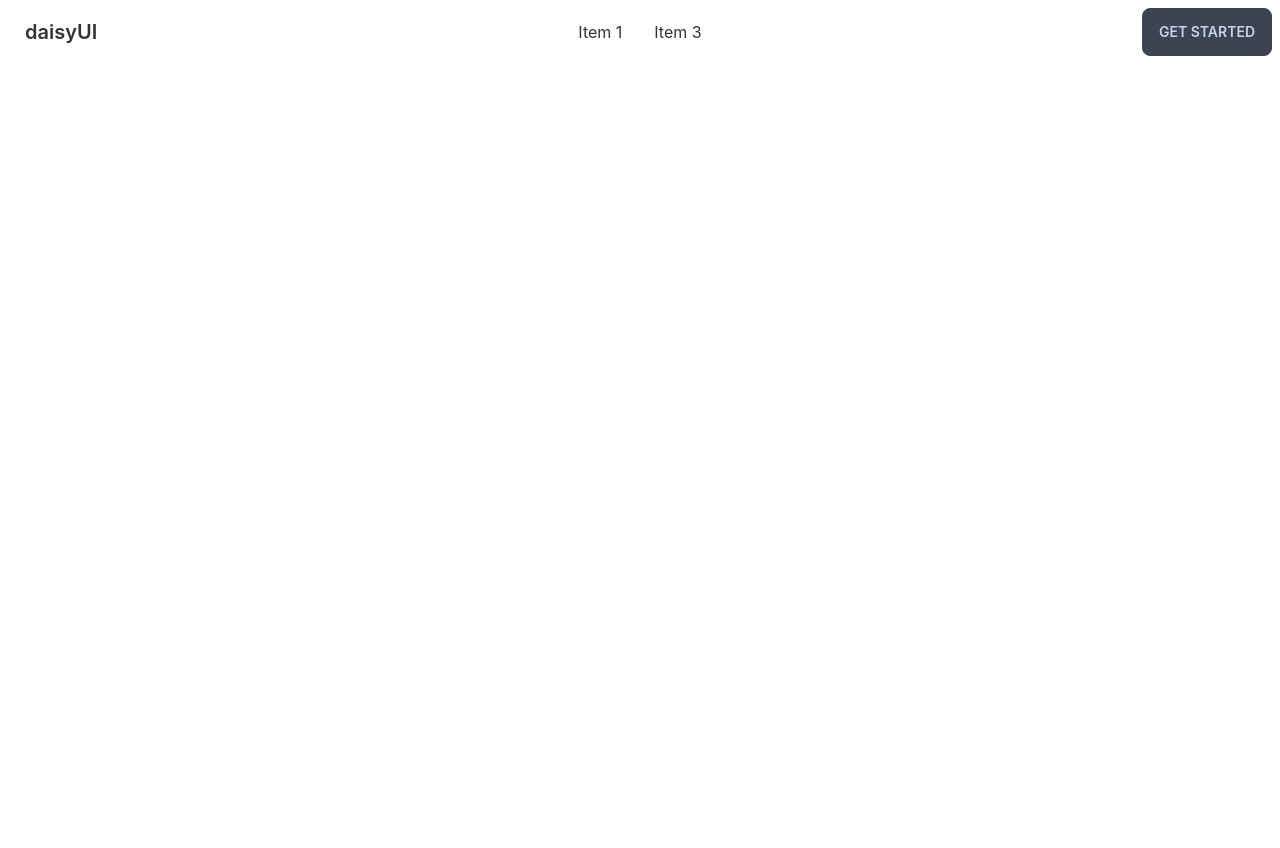
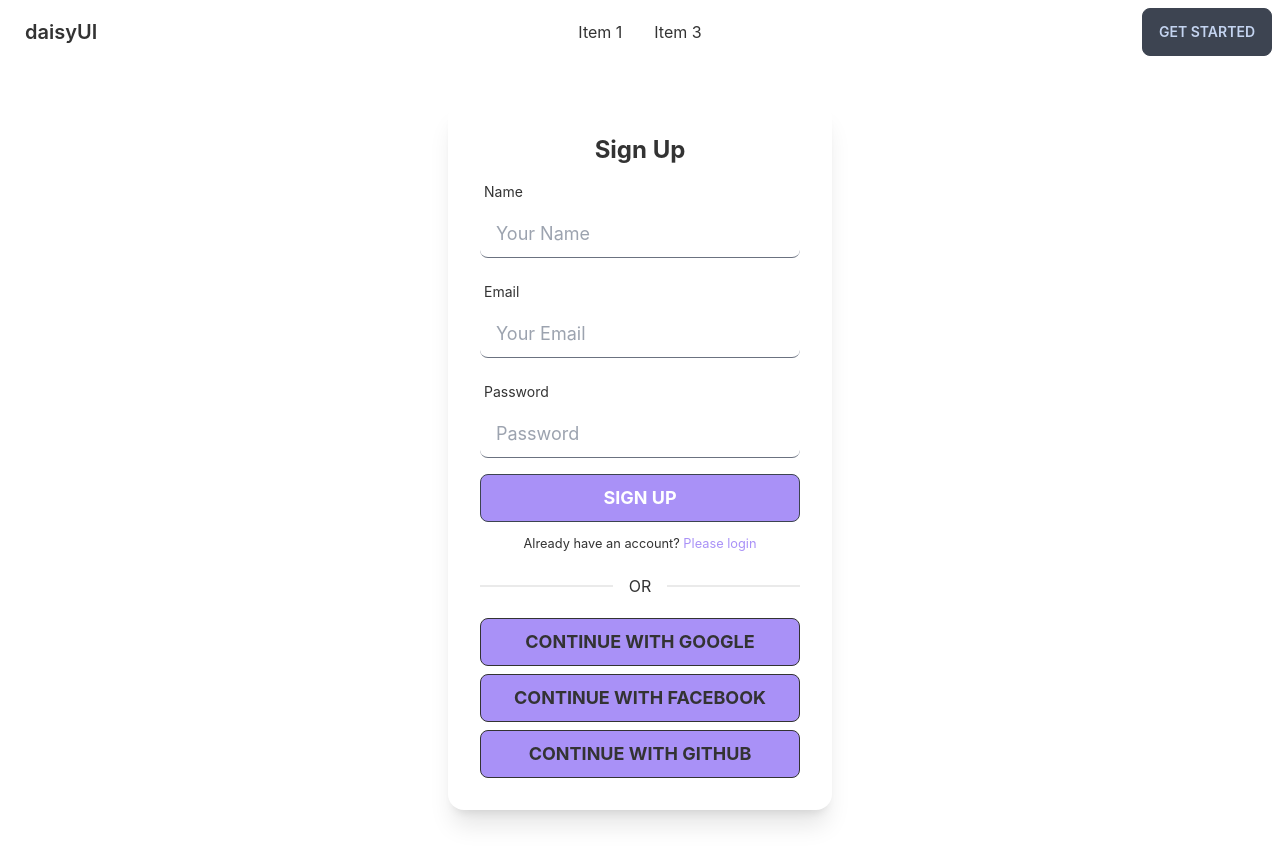
Before and after one commit to rakibul-wdp/chat-app-with-auth-system-firebase, a React (Create React App) app: page /signup in a window 1280 px wide. Before the commit the page ends 800 px from the top, so only its background shows below. Built offline with nearby package versions, Linux system fonts and the light colour scheme; no server answers.

Commit message:
add signup page

```diff
--- a/src/App.js
+++ b/src/App.js
@@ -1,5 +1,6 @@
 import { Route, Routes } from 'react-router-dom';
 import Login from './components/Login/Login';
+import SignUp from './components/Login/SignUp';
 import Navbar from './components/Navbar';
 
 function App() {
@@ -8,6 +9,7 @@
       <Navbar />
       <Routes>
         <Route path='/' element={<Login />} />
+        <Route path='signup' element={<SignUp />} />
       </Routes>
     </div>
   );
--- a/src/components/Login/Login.js
+++ b/src/components/Login/Login.js
@@ -30,11 +30,6 @@
       navigate(from, { replace: true });
     }
   }, [googleUser, emailUser, from, navigate]);
-  // useEffect(() => {
-  //   if (token) {
-  //     navigate(from, { replace: true });
-  //   }
-  // }, [from, navigate, token]);
   if (googleError || emailError || resetError) {
     signInError = (
       <p className='mb-3 text-red-500'>{googleError?.message || emailError?.message || resetError?.message}</p>
--- /dev/null
+++ b/src/components/Login/SignUp.js
@@ -0,0 +1,160 @@
+import React, { useEffect } from 'react';
+import {
+  useCreateUserWithEmailAndPassword,
+  useSendEmailVerification,
+  useSignInWithGoogle,
+  useUpdateProfile,
+} from 'react-firebase-hooks/auth';
+import { useForm } from 'react-hook-form';
+import { Link, useLocation, useNavigate } from 'react-router-dom';
+import auth from '../../firebase.init';
+import Loading from '../Shared/Loading';
+
+const SignUp = () => {
+  const [createUserWithEmailAndPassword, createUser, createLoading, createError] =
+    useCreateUserWithEmailAndPassword(auth);
+  const [signInWithGoogle, googleUser, googleLoading, googleError] = useSignInWithGoogle(auth);
+  const [sendEmailVerification, verifySending, verifyError] = useSendEmailVerification(auth);
+  const {
+    register,
+    formState: { errors },
+    handleSubmit,
+  } = useForm();
+  const [updateProfile, updating, updateError] = useUpdateProfile(auth);
+
+  const navigate = useNavigate();
+  const location = useLocation();
+  let from = location.state?.from?.pathname || '/';
+  let signInError;
+  if (googleError || createError || updateError || verifyError) {
+    signInError = (
+      <p className='mb-3 text-red-500'>
+        {googleError?.message || createError?.message || updateError?.message || verifyError?.message}
+      </p>
+    );
+  }
+  useEffect(() => {
+    if (googleUser || createUser) {
+      navigate(from, { replace: true });
+    }
+  }, [googleUser, createUser, from, navigate]);
+  if (googleLoading || createLoading || updating || verifySending) {
+    return <Loading />;
+  }
+  const onSubmit = async (data) => {
+    await createUserWithEmailAndPassword(data.email, data.password);
+    await updateProfile({ displayName: data.name });
+    await sendEmailVerification();
+    console.log('update done', data);
+  };
+  return (
+    <div className='flex justify-center items-center h-[70vh] my-28'>
+      <div className='card w-96 bg-base-100 shadow-xl'>
+        <div className='card-body'>
+          <h2 className='text-center text-2xl font-bold'>Sign Up</h2>
+          <form onSubmit={handleSubmit(onSubmit)}>
+            <div className='form-control w-full max-w-xs'>
+              <label className='label'>
+                <span className='label-text'>Name</span>
+              </label>
+              <input
+                type='text'
+                placeholder='Your Name'
+                className='input input-ghost w-full max-w-xs text-lg border-b-1 border-t-0 border-x-0 border-gray-500'
+                {...register('name', {
+                  required: {
+                    value: true,
+                    message: 'Name is Required',
+                  },
+                })}
+              />
+              <label className='label'>
+                {errors.name?.type === 'required' && (
+                  <span className='label-text-alt text-red-500'>{errors.name.message}</span>
+                )}
+              </label>
+            </div>
+            <div className='form-control w-full max-w-xs'>
+              <label className='label'>
+                <span className='label-text'>Email</span>
+              </label>
+              <input
+                type='email'
+                placeholder='Your Email'
+                className='input input-ghost w-full max-w-xs text-lg border-b-1 border-t-0 border-x-0 border-gray-500'
+                {...register('email', {
+                  required: {
+                    value: true,
+                    message: 'Email is Required',
+                  },
+                  pattern: {
+                    value: /[a-z0-9]+@[a-z]+\.[a-z]{2,3}/,
+                    message: 'Provide a valid Email',
+                  },
+                })}
+              />
+              <label className='label'>
+                {errors.email?.type === 'required' && (
+                  <span className='label-text-alt text-red-500'>{errors.email.message}</span>
+                )}
+                {errors.email?.type === 'pattern' && (
+                  <span className='label-text-alt text-red-500'>{errors.email.message}</span>
+                )}
+              </label>
+            </div>
+            <div className='form-control w-full max-w-xs'>
+              <label className='label'>
+                <span className='label-text'>Password</span>
+              </label>
+              <input
+                type='password'
+                placeholder='Password'
+                className='input input-ghost w-full max-w-xs text-lg border-b-1 border-t-0 border-x-0 border-gray-500'
+                {...register('password', {
+                  required: {
+                    value: true,
+                    message: 'Password is Required',
+                  },
+                  minLength: {
+                    value: 6,
+                    message: 'Must be 6 characters or longer',
+                  },
+                })}
+              />
+              <label className='label'>
+                {errors.password?.type === 'required' && (
+                  <span className='label-text-alt text-red-500'>{errors.password.message}</span>
+                )}
+                {errors.password?.type === 'minLength' && (
+                  <span className='label-text-alt text-red-500'>{errors.password.message}</span>
+                )}
+              </label>
+            </div>
+            {signInError}
+            <input
+              className='w-full max-w-xs btn text-lg uppercase text-white font-bold bg-primary'
+              type='submit'
+              value='Sign Up'
+            />
+          </form>
+          <p className='text-center'>
+            <small>
+              Already have an account?{' '}
+              <Link className='text-primary' to='/login'>
+                Please login
+              </Link>
+            </small>
+          </p>
+          <div className='divider'>OR</div>
+          <button onClick={() => signInWithGoogle()} className='btn btn-outline text-lg bg-primary font-bold'>
+            Continue with Google
+          </button>
+          <button className='btn btn-outline text-lg bg-primary font-bold'>Continue with Facebook</button>
+          <button className='btn btn-outline text-lg bg-primary font-bold'>Continue with Github</button>
+        </div>
+      </div>
+    </div>
+  );
+};
+
+export default SignUp;
```
